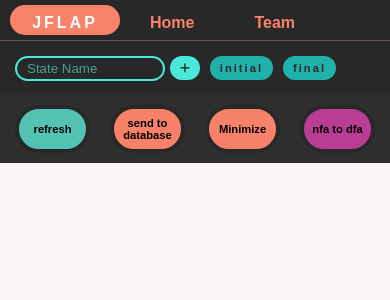
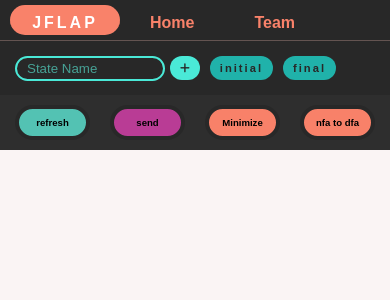
Before and after one commit to MahsaHesamifar/JFLAP-Project, a React (Create React App) app: page / in a window 390 px wide. Shown: the top 300 px of the page. Built offline with nearby package versions, Linux system fonts and the light colour scheme.

Commit message:
some small changes

```diff
--- a/src/Components/DiagramApp/index.jsx
+++ b/src/Components/DiagramApp/index.jsx
@@ -220,22 +220,18 @@ const DiagramApp = () => {
           refresh
         </button>
         <button className="connect-database-btn" onClick={connectToDatabase}>
-          send to database
+          send
         </button>
-        <button className="connect-database-btn" onClick={minimize}>
+        <button className="get-btn" onClick={minimize}>
           Minimize
         </button>
         <button className="get-btn" onClick={getfromDatabase}>
           nfa to dfa
         </button>
       </div>
-      {console.log(showOutput)}
+      {/* {console.log(showOutput)} */}
       {/* <Output dfaAutomataState={dfaAutomataState} showOutput={showOutput} /> */}
-      {showOutput ? (
-        <Output dfaAutomataState={dfaAutomataState} />
-      ) : (
-        console.log("no output")
-      )}
+      {showOutput ? <Output dfaAutomataState={dfaAutomataState} /> : null}
       {/* <Output className={showOutput ? "Output-container" : ""} /> */}
       <StateList
         states={states}
--- a/src/Styles/DiagramApp.scss
+++ b/src/Styles/DiagramApp.scss
@@ -5,7 +5,7 @@
   padding: 0 30px;
   .backend-btns {
     position: fixed;
-    width: 40%;
+    width: 46%;
     display: flex;
     justify-content: space-between;
     top: 50px;
@@ -25,18 +25,18 @@
       cursor: pointer;
     }
     .connect-database-btn {
-      background-color: #f88169;
-      &:hover {
-        background-color: #ff5254;
-      }
-    }
-    .get-btn {
       background-color: #b93c95;
       // color: #f88169;
       &:hover {
         // background-color: #672153;
         background-color: #cd65b0;
         // color: #f7f1f2;
+      }
+    }
+    .get-btn {
+      background-color: #f88169;
+      &:hover {
+        background-color: #ff5254;
       }
     }
     .refresh-btn {
--- a/src/Styles/Responsive.scss
+++ b/src/Styles/Responsive.scss
@@ -1,7 +1,7 @@
 @media screen and (max-width: 1140px) {
   .diagram-container {
     .backend-btns {
-      width: 40%;
+      width: 55%;
       justify-content: flex-end;
     }
   }
@@ -74,9 +74,9 @@
       padding: 10px 5px;
       justify-content: space-around;
       button {
-        font-size: 0.7rem;
+        font-size: 0.6rem;
         padding: 8px 8px;
-        width: 30%;
+        width: 20%;
       }
     }
   }
```
